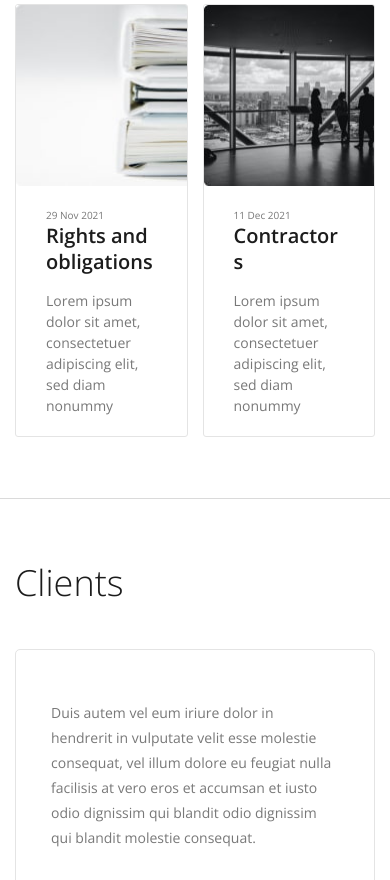
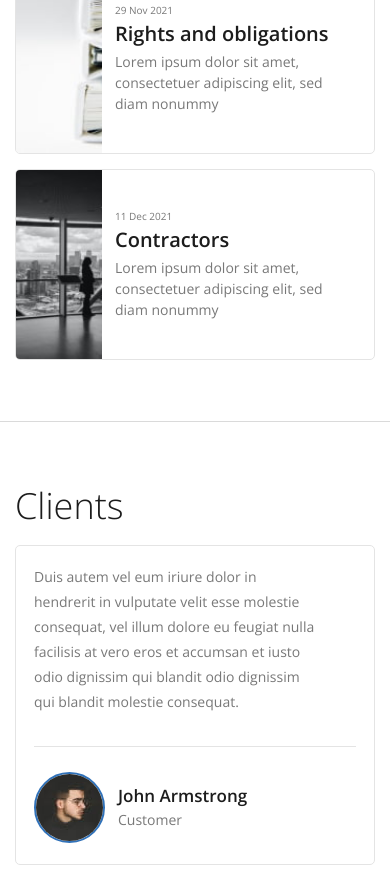
Before and after one commit to vtarasso/lionic, a plain HTML site: page index.html in a window 390 px wide. Shown: the part 1779-2659 px from the top of the page. Drawn offline with Linux system fonts and the light colour scheme.

Commit message:
320px - articles, clients, contacts done

```diff
--- a/styles/media.css
+++ b/styles/media.css
@@ -189,16 +189,97 @@
     margin-bottom: 12px;
     height: 42px;
   }
+
+  /* articles */
+  .articles__title {
+    margin-bottom: 11px;
+
+  }
+  .articles__items {
+    --offsets: 0;
+  }
+
+  .blog-preview {
+    min-height: 191px;
+    border-radius: 5px;
+  }
+
+  .blog-preview__link {
+    flex-direction: row;
+    align-items: center;
+    height: 100%;
+  }
+
+  .blog-preview__image {
+    flex-shrink: 0;
+    width: 86px;
+    height: 100%;
+  }
+
+  .blog-preview__text {
+    padding: 13px;
+  }
+
+  .blog-preview__time {
+    display: block;
+    margin-bottom: 3px;
+  }
+
+  .blog-preview__title {
+    margin-bottom: 4px;
+  }
   /* clients */
+  .clients__title {
+    margin-bottom: 15px;
+  }
+
   .clients__items {
     --offsets: 0;
   }
 
+  .clients__item {
+    padding: 18px
+  }
+
+  .clients__text {
+    margin-bottom: 31px;
+  }
+
+  .clients__user {
+    padding: 0;
+    padding-top: 25px;
+  }
+
+  .clients__name {
+    line-height: 1.3;
+  }
+
+  .clients__avatar {
+    margin-right: 12px;
+  }
+
   /* contacts*/
+  .contacts__title {
+    margin-bottom: 13px;
+  }
+
   .contacts__items {
     --offsets: 0;
   }
 
+  .contacts__item {
+    padding-top: 40px;
+  }
+
+  .contacts__caption {
+    margin-bottom: 9px;
+  }
+
+  /* join-us */
+  .join-us__title {
+    margin-bottom: 13px;
+    text-align: left;
+  }
   /* footer */
   .footer__right {
     flex-direction: column;
```
Also changed, not shown: 1 other file.
